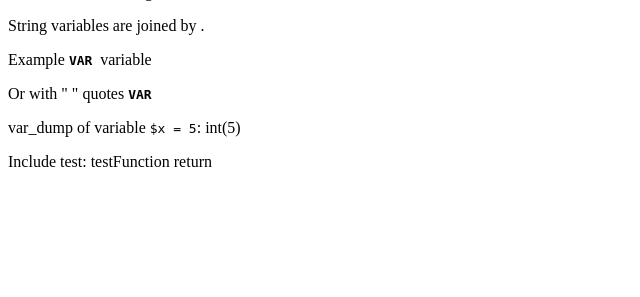
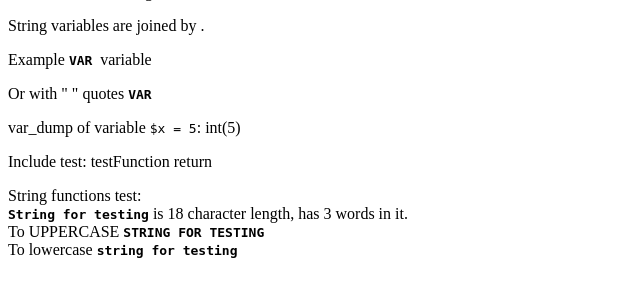
Before and after one commit to Alexander-2049/php-learn, a PHP site: page /lesson-1 in a window 1280 px wide. Shown: the part 131-428 px from the top of the page, without its empty margins (0-640 px from the left). Run offline with PHP 8.4, Linux system fonts and the light colour scheme; data that the repository does not hold is empty.

Commit message:
Added: Working with strings

```diff
--- a/lesson-1/index.php
+++ b/lesson-1/index.php
@@ -1,5 +1,4 @@
-<?php
-$title = "Lesson 1";
+<?php $title = "Lesson 1";
 $var = "VAR";
 
 include_once 'testFunction.php';
@@ -33,6 +32,17 @@ function test()
   var_dump($x);
   ?></p>
   <p>Include test: <?= testFunction() ?></p>
+  <p>String functions test: </br>
+    <?php
+    $str = "String for testing";
+    ?>
+    <b><code><?= $str ?></code></b> is <?= strlen($str) ?> character length, has <?= str_word_count($str) ?> words in
+    it.
+    </br>
+    To UPPERCASE <b><code><?= strtoupper($str) ?></code></b>
+    </br>
+    To lowercase <b><code><?= strtolower($str) ?></code></b>
+  </p>
 </body>
 
 </html>
```
